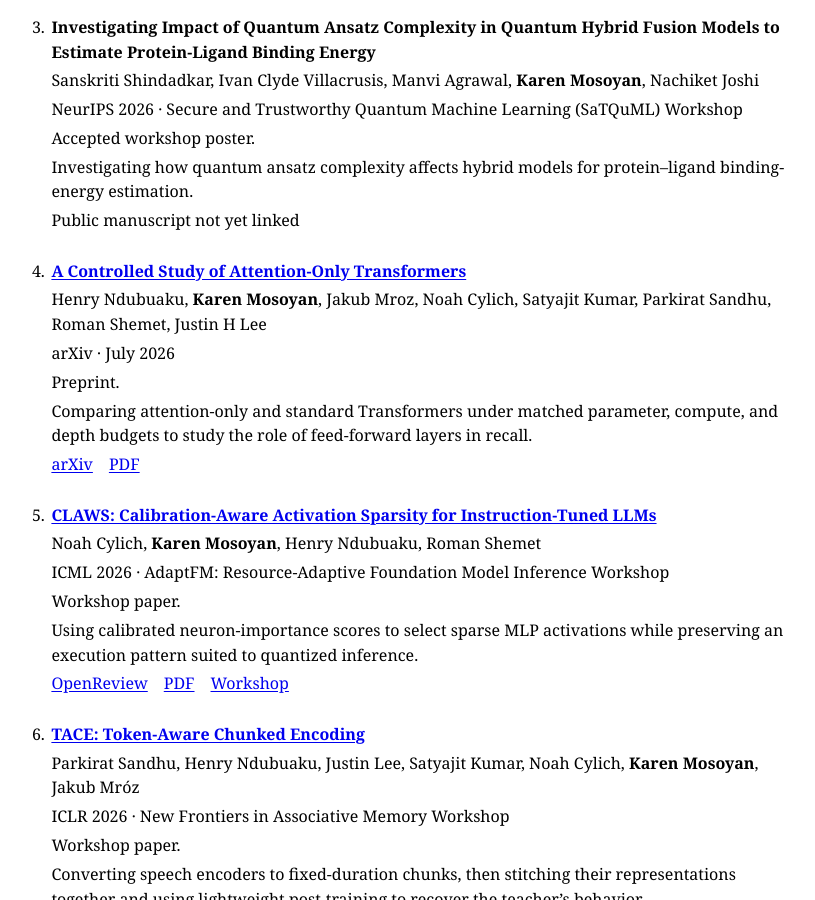
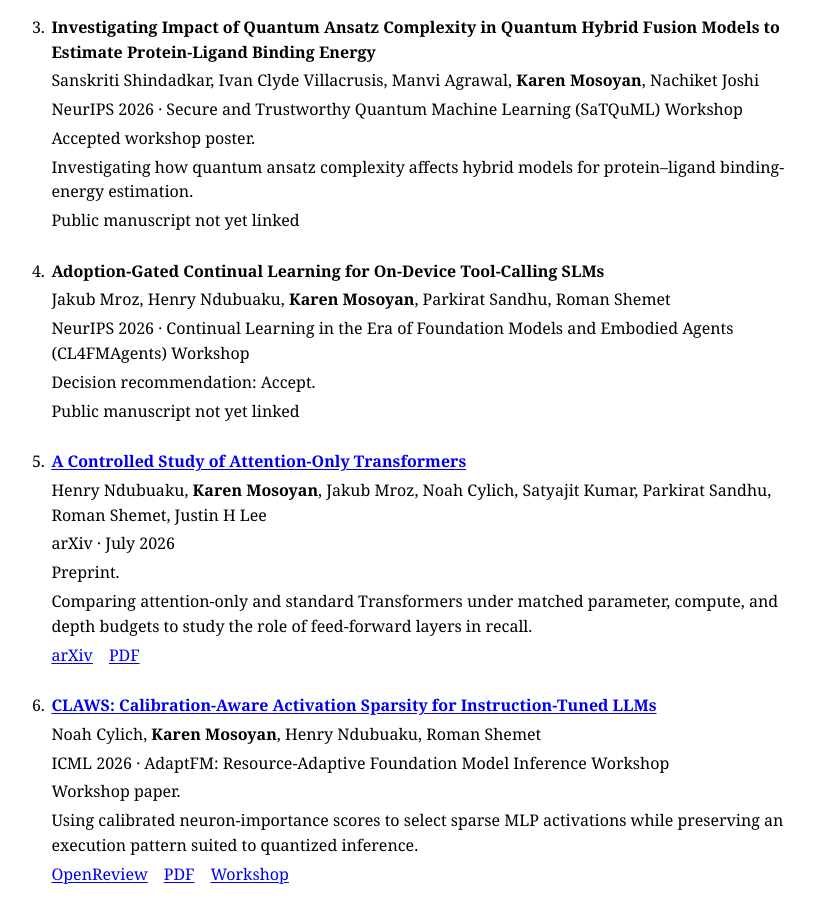
Before and after one commit to kar-m/kar-m.github.io, a Jekyll site: the page built from index.html, in a window 1280 px wide and 900 px high, scrolled down 774 px. Shown: the whole window, without its empty margins (235-1050 px from the left). Built offline with Jekyll 4.4.1, drawn with Linux system fonts in a browser that asks for light colours.

Commit message:
Add adoption-gated continual learning workshop citation

```diff
--- a/index.html
+++ b/index.html
@@ -26,6 +26,7 @@ layout: null
 <li><h3>How Wide Is Attention? Measuring Its Effective Width in Tokens</h3><p class="authors"><strong>Karen Mosoyan</strong>, Henry Ndubuaku</p><p class="venue">NeurIPS 2026 · Long-Context Foundation Models (LCFM) Workshop</p><p>First author. Accepted workshop paper.</p><p class="summary">Measuring attention’s effective width in tokens.</p><p class="availability">Public manuscript not yet linked</p></li>
 <li><h3>Whole-Model Quantization Below 4 Bits Per Weight for On-Device Multimodal Models</h3><p class="authors"><strong>Karen Mosoyan</strong>, Henry Ndubuaku, Jakub Mroz, Noah Cylich, Roman Shemet, Parkirat Sandhu, Justin H Lee, Satyajit Kumar</p><p class="venue">NeurIPS 2026 · On-Device Intelligence: Foundation Models under Real-World Constraints (ODI) Workshop</p><p>First author. Accepted workshop poster.</p><p class="summary">Studying whole-model quantization below four bits per weight for multimodal models on devices.</p><p class="availability">Public manuscript not yet linked</p></li>
 <li><h3>Investigating Impact of Quantum Ansatz Complexity in Quantum Hybrid Fusion Models to Estimate Protein-Ligand Binding Energy</h3><p class="authors">Sanskriti Shindadkar, Ivan Clyde Villacrusis, Manvi Agrawal, <strong>Karen Mosoyan</strong>, Nachiket Joshi</p><p class="venue">NeurIPS 2026 · Secure and Trustworthy Quantum Machine Learning (SaTQuML) Workshop</p><p>Accepted workshop poster.</p><p class="summary">Investigating how quantum ansatz complexity affects hybrid models for protein–ligand binding-energy estimation.</p><p class="availability">Public manuscript not yet linked</p></li>
+<li><h3>Adoption-Gated Continual Learning for On-Device Tool-Calling SLMs</h3><p class="authors">Jakub Mroz, Henry Ndubuaku, <strong>Karen Mosoyan</strong>, Parkirat Sandhu, Roman Shemet</p><p class="venue">NeurIPS 2026 · Continual Learning in the Era of Foundation Models and Embodied Agents (CL4FMAgents) Workshop</p><p>Decision recommendation: Accept.</p><p class="availability">Public manuscript not yet linked</p></li>
 <li><h3><a href="https://arxiv.org/abs/2607.18363">A Controlled Study of Attention-Only Transformers</a></h3><p class="authors">Henry Ndubuaku, <strong>Karen Mosoyan</strong>, Jakub Mroz, Noah Cylich, Satyajit Kumar, Parkirat Sandhu, Roman Shemet, Justin H Lee</p><p class="venue">arXiv · July 2026</p><p>Preprint.</p><p class="summary">Comparing attention-only and standard Transformers under matched parameter, compute, and depth budgets to study the role of feed-forward layers in recall.</p><p class="paper-links"><a href="https://arxiv.org/abs/2607.18363">arXiv</a><a href="https://arxiv.org/pdf/2607.18363">PDF</a></p></li>
 <li><h3><a href="https://openreview.net/forum?id=kdZbHVOjd6">CLAWS: Calibration-Aware Activation Sparsity for Instruction-Tuned LLMs</a></h3><p class="authors">Noah Cylich, <strong>Karen Mosoyan</strong>, Henry Ndubuaku, Roman Shemet</p><p class="venue">ICML 2026 · AdaptFM: Resource-Adaptive Foundation Model Inference Workshop</p><p>Workshop paper.</p><p class="summary">Using calibrated neuron-importance scores to select sparse MLP activations while preserving an execution pattern suited to quantized inference.</p><p class="paper-links"><a href="https://openreview.net/forum?id=kdZbHVOjd6">OpenReview</a><a href="https://openreview.net/pdf/1868135757b6643e1d86916843263343942a4d63.pdf">PDF</a><a href="https://adaptfm.gitlab.io/accepted-papers">Workshop</a></p></li>
 <li><h3><a href="https://openreview.net/forum?id=yUIOXlBYtP">TACE: Token-Aware Chunked Encoding</a></h3><p class="authors">Parkirat Sandhu, Henry Ndubuaku, Justin Lee, Satyajit Kumar, Noah Cylich, <strong>Karen Mosoyan</strong>, Jakub Mróz</p><p class="venue">ICLR 2026 · New Frontiers in Associative Memory Workshop</p><p>Workshop paper.</p><p class="summary">Converting speech encoders to fixed-duration chunks, then stitching their representations together and using lightweight post-training to recover the teacher’s behavior.</p><p class="paper-links"><a href="https://openreview.net/forum?id=yUIOXlBYtP">OpenReview</a><a href="https://openreview.net/pdf/d0694989cc395ef3b221754ca8f08b2e5ad8a9e1.pdf">PDF</a></p></li>
```
